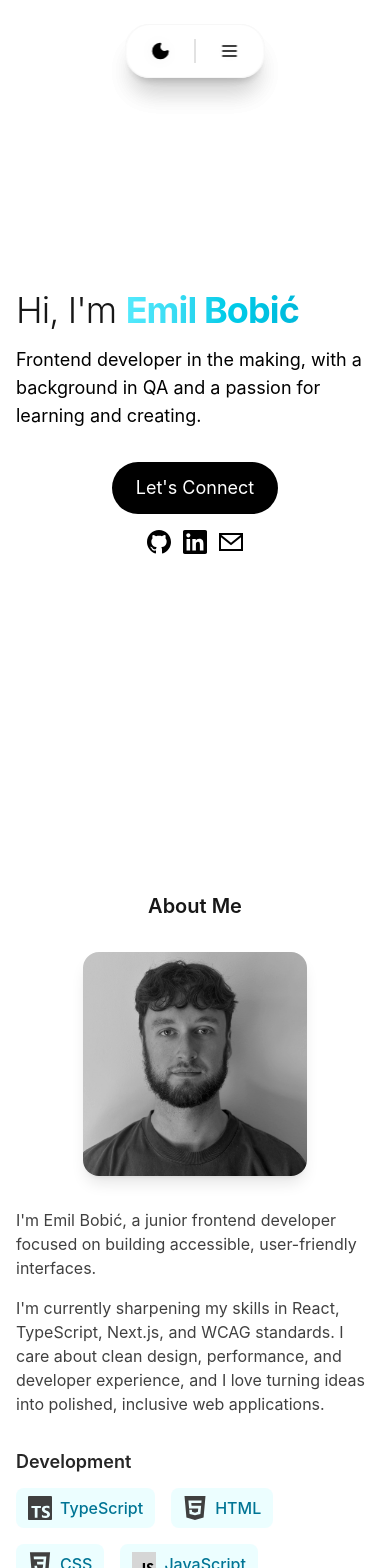
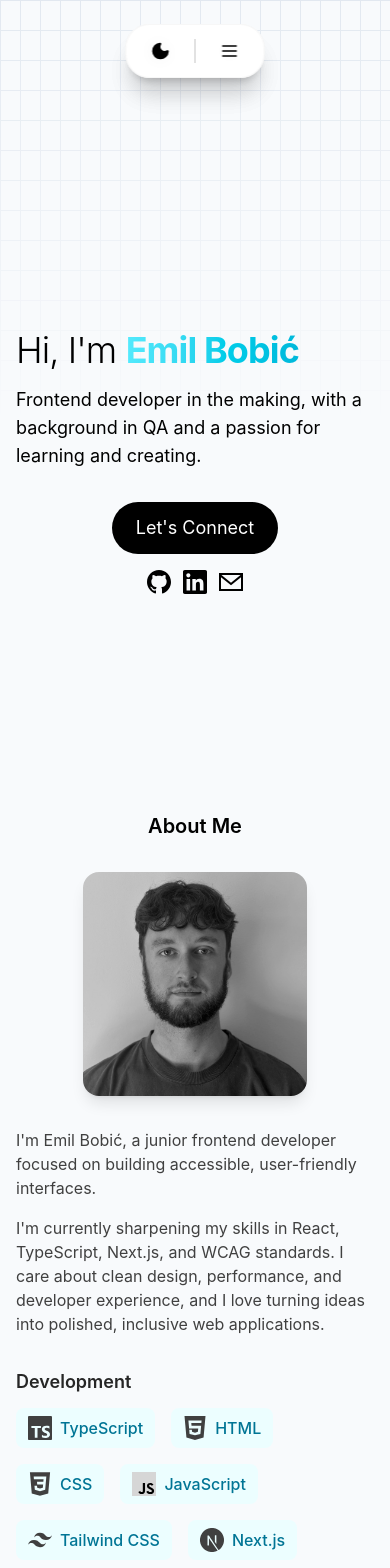
Before and after one commit to ebobic/Portfolio, a Next.js app: page / in a window 390 px wide. Shown: the top 1568 px of the page. Built offline with nearby package versions, Linux system fonts and the light colour scheme; no server answers.

Commit message:
Added grid background and page animations
- Added full viewport grid pattern background

- Improved responsive layout and section spacing

- Add smooth transitions between sections

- Enhance mobile view

```diff
--- a/app/globals.css
+++ b/app/globals.css
@@ -1,8 +1,8 @@
 @import "tailwindcss";
 
 :root {
-  --background: #ffffff;
-  --foreground: #171717;
+  --background: #f8fafc;
+  --foreground: #000000;
 }
 
 @theme inline {
@@ -10,13 +10,6 @@
   --color-foreground: var(--foreground);
   --font-sans: var(--font-geist-sans);
   --font-mono: var(--font-geist-mono);
-}
-
-@media (prefers-color-scheme: dark) {
-  :root {
-    --background: #1a1a2e;
-    --foreground: #ffffff;
-  }
 }
 
 html {
@@ -32,7 +25,17 @@ body {
   overflow-x: hidden;
 }
 
+/* Dark mode overrides */
+.dark body {
+  background: #1a1a2e !important;
+  color: #ffffff !important;
+}
 
+/* Light mode overrides */
+body {
+  background: #f8fafc !important;
+  color: #000000 !important;
+}
 
 /* Smooth scroll animations */
 .section-fade-in {
--- a/app/page.tsx
+++ b/app/page.tsx
@@ -1,12 +1,16 @@
 'use client'
-import { useEffect } from 'react'
+import { useEffect, useState } from 'react'
+import { motion } from 'framer-motion'
 import { Navbar } from '@/components/navbar'
 import { Hero } from '@/components/hero'
 import { Repos } from '@/components/repos'
 import { About } from '@/components/about'
 import { Contact } from '@/components/contact'
+import Link from 'next/link'
 
 export default function Page() {
+	const [currentSection, setCurrentSection] = useState('hero')
+
 	useEffect(() => {
 		const observerOptions = {
 			threshold: 0.1,
@@ -33,41 +37,129 @@ export default function Page() {
 		}
 	}, [])
 
+	// Listen for section change events from navbar
+	useEffect(() => {
+		const handleSectionChange = (event: CustomEvent) => {
+			setCurrentSection(event.detail.section)
+		}
+
+		window.addEventListener('sectionChange', handleSectionChange as EventListener)
+		return () => {
+			window.removeEventListener('sectionChange', handleSectionChange as EventListener)
+		}
+	}, [])
+
+	// Animation variants
+	const revealAnimation = {
+		hidden: {
+			opacity: 0,
+			y: 50,
+			scale: 0.95
+		},
+		visible: {
+			opacity: 1,
+			y: 0,
+			scale: 1,
+			transition: {
+				duration: 0.8
+			}
+		}
+	}
+
+	const scrollToSection = (sectionId: string) => {
+		const section = document.getElementById(sectionId);
+		if (section) {
+			section.scrollIntoView({ behavior: 'smooth' });
+		}
+	};
+
 	return (
-		<div className="min-h-screen">
+		<div className="min-h-screen w-full bg-[#f8fafc] relative">
+			{/* Grid Background - covers entire viewport */}
+			<div
+				className="fixed inset-0 z-0"
+				style={{
+					backgroundImage: `
+						linear-gradient(to right, #e2e8f0 1px, transparent 1px),
+						linear-gradient(to bottom, #e2e8f0 1px, transparent 1px)
+					`,
+					backgroundSize: "20px 30px",
+					backgroundPosition: "0 0", // Start from very top
+					WebkitMaskImage:
+						"linear-gradient(to bottom, #000 0%, transparent 50%)",
+					maskImage:
+						"linear-gradient(to bottom, #000 0%, transparent 50%)",
+				}}
+			/>
+
+			{/* Your Content/Components */}
+			<div className="relative z-10">
 				<Navbar />
-			<main className="flex flex-col">
+
+				{/* Desktop Layout - Scrollable Sections */}
+				<div className="hidden md:block max-w-6xl mx-auto bg-transparent">
 					{/* Hero Section */}
-				<section id="hero" className="min-h-screen flex items-center justify-center relative overflow-hidden section-fade-in visible">
+					<section id="hero" className="min-h-screen flex items-center justify-center relative section-fade-in visible pt-10 md:pt-0 md:mt-10">
 						<Hero />
 					</section>
 
 					{/* About Section */}
-				<section id="about" className="min-h-screen flex items-center justify-center relative overflow-hidden section-fade-in">
+					<motion.section
+						id="about"
+						className="min-h-screen flex items-center justify-center relative section-fade-in py-2"
+						variants={revealAnimation}
+						initial="hidden"
+						whileInView="visible"
+						viewport={{ once: true, margin: "-100px" }}
+					>
 						<About />
+					</motion.section>
+
+					{/* Contact Section */}
+					<motion.section
+						id="contact"
+						className="min-h-screen flex items-center justify-center relative section-fade-in py-2"
+						variants={revealAnimation}
+						initial="hidden"
+						whileInView="visible"
+						viewport={{ once: true, margin: "-100px" }}
+					>
+						<Contact />
+					</motion.section>
+				</div>
+
+				{/* Mobile Layout - Scrollable Sections */}
+				<div className="md:hidden max-w-6xl mx-auto bg-transparent">
+					{/* Hero Section */}
+					<section id="hero" className="min-h-screen flex items-center justify-center relative section-fade-in visible pt-20">
+						<Hero />
 					</section>
 
-				{/* Projects Section */}
-				<section id="projects" className="min-h-screen flex items-center justify-center relative overflow-hidden section-fade-in">
-					<Repos />
-				</section>
+					{/* About Section */}
+					<motion.section
+						id="about"
+						className="min-h-screen flex items-center justify-center relative section-fade-in -mt-20"
+						variants={revealAnimation}
+						initial="hidden"
+						whileInView="visible"
+						viewport={{ once: true, margin: "-100px" }}
+					>
+						<About />
+					</motion.section>
 
 					{/* Contact Section */}
-				<section id="contact" className="min-h-screen flex items-center justify-center relative overflow-hidden section-fade-in">
+					<motion.section
+						id="contact"
+						className="min-h-screen flex items-center justify-center relative section-fade-in -mt-20"
+						variants={revealAnimation}
+						initial="hidden"
+						whileInView="visible"
+						viewport={{ once: true, margin: "-100px" }}
+					>
 						<Contact />
-				</section>
-			</main>
-			<footer className="py-16 text-center text-sm text-black dark:text-neutral-500">
-				<div className="flex items-center justify-center gap-2 mb-2">
-					<span className="flex items-center gap-1">
-						Made with
-						<svg className="w-4 h-4 text-cyan-400" viewBox="0 0 24 24" fill="currentColor">
-							<path d="M12 21.35l-1.45-1.32C5.4 15.36 2 12.28 2 8.5 2 5.42 4.42 3 7.5 3c1.74 0 3.41.81 4.5 2.09C13.09 3.81 14.76 3 16.5 3 19.58 3 22 5.42 22 8.5c0 3.78-3.4 6.86-8.55 11.54L12 21.35z"/>
-						</svg>
-						By Emil
-					</span>
+					</motion.section>
 				</div>
-			</footer>
+			</div>
 		</div>
 	)
 }
```
Lines whose indentation alone changed are shown as unchanged.
